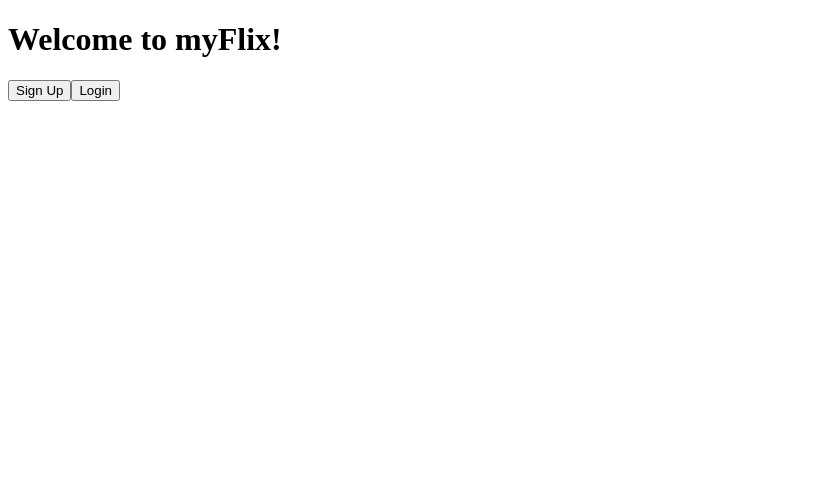
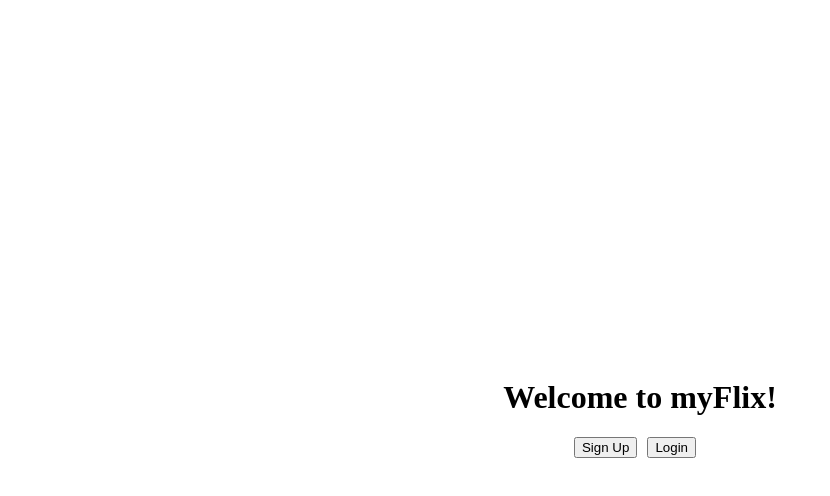
Before and after one commit to BRobinson404/myFlix-Angular-client, an Angular app: page / in a window 1280 px wide. Shown: the top 496 px of the page, without its empty margins (0-830 px from the left). Built offline with nearby package versions, Linux system fonts and the light colour scheme.

Commit message:
styled main page a bit
centered buttons and title

```diff
--- a/src/app/app.component.scss
+++ b/src/app/app.component.scss
@@ -0,0 +1,19 @@
+/* CSS */
+.centered-container {
+    display: flex;
+    flex-direction: column;
+    justify-content: center; /* Center vertically */
+    align-items: center; /* Center horizontally */
+    height: 100vh; /* Takes up the entire viewport height */
+  }
+
+  .buttons {
+    display: flex;
+    justify-content: center; /* Center buttons horizontally within the .buttons div */
+    margin-top: 20px; /* Add some space between the heading and buttons (adjust as needed) */
+  }
+
+  /* Add a margin between the buttons for spacing */
+  .buttons button {
+    margin-right: 10px;
+  }
```
